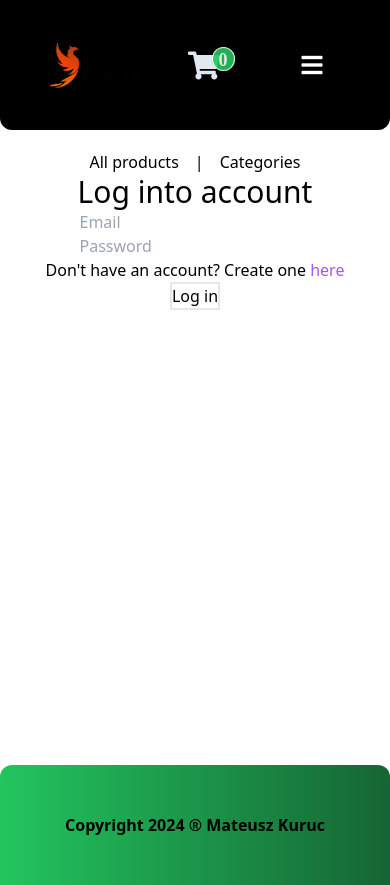
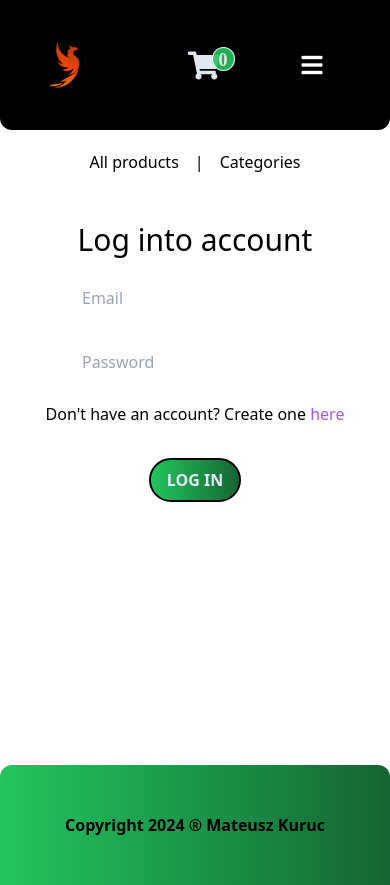
Before and after one commit to MateuszKuruc/vue-shopping-cart, a Vue app: page /login in a window 390 px wide. Built offline with nearby package versions, Linux system fonts and the light colour scheme; no server answers.

Commit message:
change button naming convention

```diff
--- a/src/router/index.js
+++ b/src/router/index.js
@@ -75,11 +75,8 @@ const getCurrentUser = () => {
 router.beforeEach(async (to, from, next) => {
   if (to.matched.some((record) => record.meta.requiresAuth)) {
     if (await getCurrentUser()) {
-      console.log(getAuth().currentUser)
       next()
     } else {
-      console.log(getAuth().currentUser)
-      // alert('you dont have access!')
       toast.info('No access, please log in')
       next('/login')
     }
--- a/src/views/LoginPage.vue
+++ b/src/views/LoginPage.vue
@@ -1,8 +1,13 @@
 <template>
-  <div class="flex flex-col items-center">
+  <div class="flex flex-col items-center pt-12 gap-4">
     <h1 class="text-3xl">Log into account</h1>
-    <input type="text" placeholder="Email" v-model="email" />
-    <input type="password" placeholder="Password" v-model="password" />
+    <input type="text" placeholder="Email" v-model="email" class="p-3 rounded-xl w-[250px]" />
+    <input
+      type="password"
+      placeholder="Password"
+      v-model="password"
+      class="p-3 rounded-xl w-[250px]"
+    />
     <p>
       Don't have an account? Create one
       <router-link class="text-purple-500 hover:text-purple-800" :to="{ name: 'RegisterPage' }"
@@ -10,7 +15,8 @@
       >
     </p>
     <p v-if="errMsg">{{ errMsg }}</p>
-    <button @click="signIntoAccount" class="border-2">Log in</button>
+
+    <ConfirmButton @click="signIntoAccount">Log in</ConfirmButton>
   </div>
 </template>
 
@@ -19,6 +25,7 @@ import { ref } from 'vue'
 import { getAuth, signInWithEmailAndPassword } from 'firebase/auth'
 import { useRouter } from 'vue-router'
 import { useToast } from 'vue-toastification'
+import ConfirmButton from '@/components/ConfirmButton.vue'
 
 const email = ref('')
 const password = ref('')
@@ -58,6 +65,4 @@ const signIntoAccount = () => {
       }
     })
 }
-
-const signInWithGoogle = () => {}
 </script>
--- a/src/views/ProductCatalog.vue
+++ b/src/views/ProductCatalog.vue
@@ -13,7 +13,7 @@
           <p class="text-2xl">${{ product.price }}</p>
         </div>
       </div>
-      <CartButton @click="addToCart(product)" />
+      <ConfirmButton @click="addToCart(product)" />
     </div>
   </div>
 </template>
@@ -22,7 +22,7 @@
 import { onMounted } from 'vue'
 import { productsStore } from '@/stores/products'
 import { useRouter } from 'vue-router'
-import CartButton from '@/components/CartButton.vue'
+import ConfirmButton from '@/components/ConfirmButton.vue'
 
 const productStore = productsStore()
 const router = useRouter()
--- a/src/views/ProductCategory.vue
+++ b/src/views/ProductCategory.vue
@@ -13,7 +13,7 @@
           <p class="text-2xl">${{ product.price }}</p>
         </div>
       </div>
-      <CartButton @click="addToCart(product)" />
+      <ConfirmButton @click="addToCart(product)" />
     </div>
   </div>
 </template>
@@ -22,7 +22,7 @@
 import { computed } from 'vue'
 import { productsStore } from '@/stores/products'
 import { useRouter, useRoute } from 'vue-router'
-import CartButton from '@/components/CartButton.vue'
+import ConfirmButton from '@/components/ConfirmButton.vue'
 
 const productStore = productsStore()
 const router = useRouter()
--- a/src/views/ProductDetails.vue
+++ b/src/views/ProductDetails.vue
@@ -10,7 +10,7 @@
         <p>Description: {{ displayedProduct.description }}</p>
         <h2 class="text-2xl font-bold">Price: ${{ displayedProduct.price }}</h2>
       </div>
-      <CartButton class="md:mb-0 mb-8" @click="addToCart(displayedProduct)" />
+      <ConfirmButton class="md:mb-0 mb-8" @click="addToCart(displayedProduct)" />
     </div>
   </div>
 </template>
@@ -20,7 +20,7 @@ import { computed } from 'vue'
 import { productsStore } from '@/stores/products'
 import { useRoute, useRouter } from 'vue-router'
 import BackButton from '@/components/BackButton.vue'
-import CartButton from '@/components/CartButton.vue'
+import ConfirmButton from '@/components/ConfirmButton.vue'
 
 const productStore = productsStore()
 const route = useRoute()
```
Also changed, not shown: src/components/ConfirmButton.vue (renamed from src/components/CartButton.vue).
